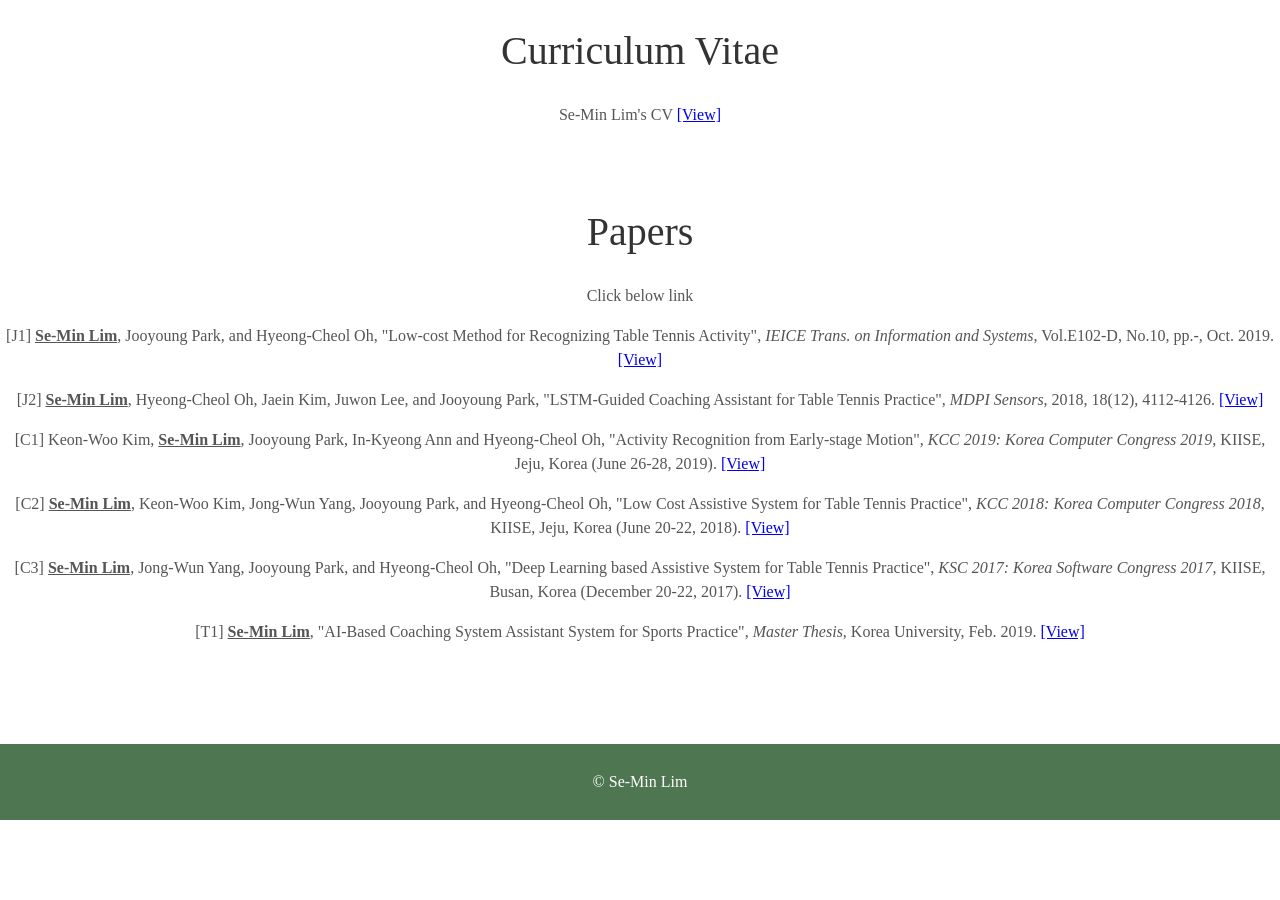
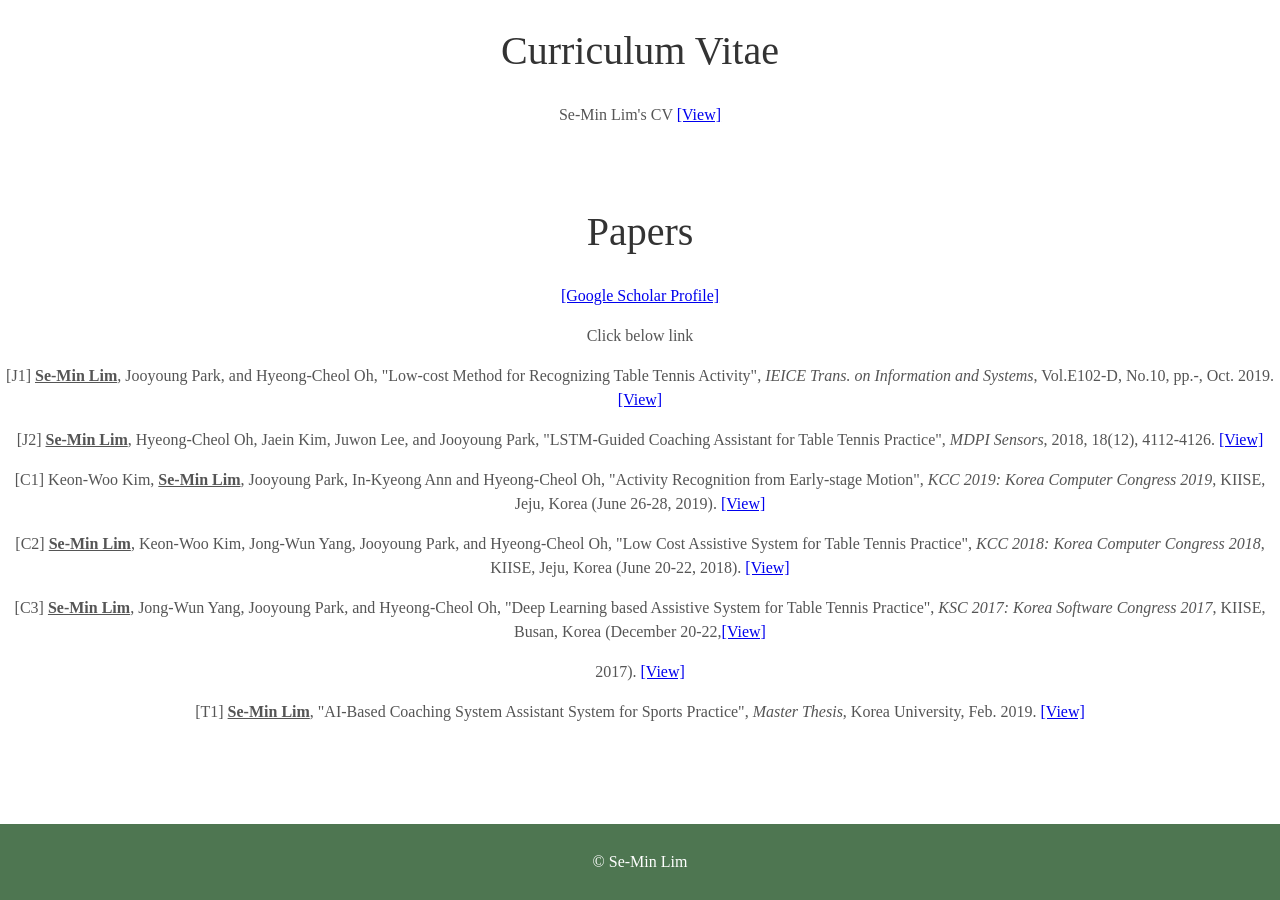
Before and after one commit to SeMinLim/SeMinLim.github.io, a Jekyll site: the page built from index.html, in a window 1280 px wide and 900 px high, scrolled down 1742 px. Built offline with Jekyll 4.4.1, drawn with Linux system fonts in a browser that asks for light colours; some web fonts are replaced; before the commit the page ends 2562 px from its top, so only the background shows below that.

Commit message:
Update papers.html

```diff
--- a/_includes/papers.html
+++ b/_includes/papers.html
@@ -1,10 +1,11 @@
 <div class="user-details">
   <h1>Papers</h1>
+  <a target="_blank" href="https://scholar.google.com/citations?user=xZ_EVKEAAAAJ&hl=ko">[Google Scholar Profile]</a></p>
   <p>Click below link</p>
   <p>[J1] <B><U>Se-Min Lim</U></B>, Jooyoung Park, and Hyeong-Cheol Oh, "Low-cost Method for Recognizing Table Tennis Activity", <I>IEICE Trans. on Information and Systems</I>, Vol.E102-D, No.10, pp.-, Oct. 2019. <a target="_blank" href="/assets/Journal_IEICE.pdf">[View]</a></p>
   <p>[J2] <B><U>Se-Min Lim</U></B>, Hyeong-Cheol Oh, Jaein Kim, Juwon Lee, and Jooyoung Park, "LSTM-Guided Coaching Assistant for Table Tennis Practice", <I>MDPI Sensors</I>, 2018, 18(12), 4112-4126. <a target="_blank" href="/assets/Journal_MDPI.pdf">[View]</a></p>
   <p>[C1] Keon-Woo Kim, <B><U>Se-Min Lim</U></B>, Jooyoung Park, In-Kyeong Ann and Hyeong-Cheol Oh, "Activity Recognition from Early-stage Motion", <I>KCC 2019: Korea Computer Congress 2019</I>, KIISE, Jeju, Korea (June 26-28, 2019). <a target="_blank" href="/assets/2019_Conference.pdf">[View]</a></p>
   <p>[C2] <B><U>Se-Min Lim</U></B>, Keon-Woo Kim, Jong-Wun Yang, Jooyoung Park, and Hyeong-Cheol Oh, "Low Cost Assistive System for Table Tennis Practice", <I>KCC 2018: Korea Computer Congress 2018</I>, KIISE, Jeju, Korea (June 20-22, 2018). <a target="_blank" href="/assets/2018_Conference.pdf">[View]</a></p>
-  <p>[C3] <B><U>Se-Min Lim</U></B>, Jong-Wun Yang, Jooyoung Park, and Hyeong-Cheol Oh, "Deep Learning based Assistive System for Table Tennis Practice", <I>KSC 2017: Korea Software Congress 2017</I>, KIISE, Busan, Korea (December 20-22, 2017). <a target="_blank" href="/assets/2017_Conference.pdf">[View]</a></p>
+  <p>[C3] <B><U>Se-Min Lim</U></B>, Jong-Wun Yang, Jooyoung Park, and Hyeong-Cheol Oh, "Deep Learning based Assistive System for Table Tennis Practice", <I>KSC 2017: Korea Software Congress 2017</I>, KIISE, Busan, Korea (December 20-22,<a target="_blank" href="/assets/Journal_IEICE.pdf">[View]</a></p>2017). <a target="_blank" href="/assets/2017_Conference.pdf">[View]</a></p>
   <p>[T1] <B><U>Se-Min Lim</U></B>, "AI-Based Coaching System Assistant System for Sports Practice", <I>Master Thesis</I>, Korea University, Feb. 2019. <a target="_blank" href="/assets/Graduate_Thesis.pdf">[View]</a></p>
 </div>
```
